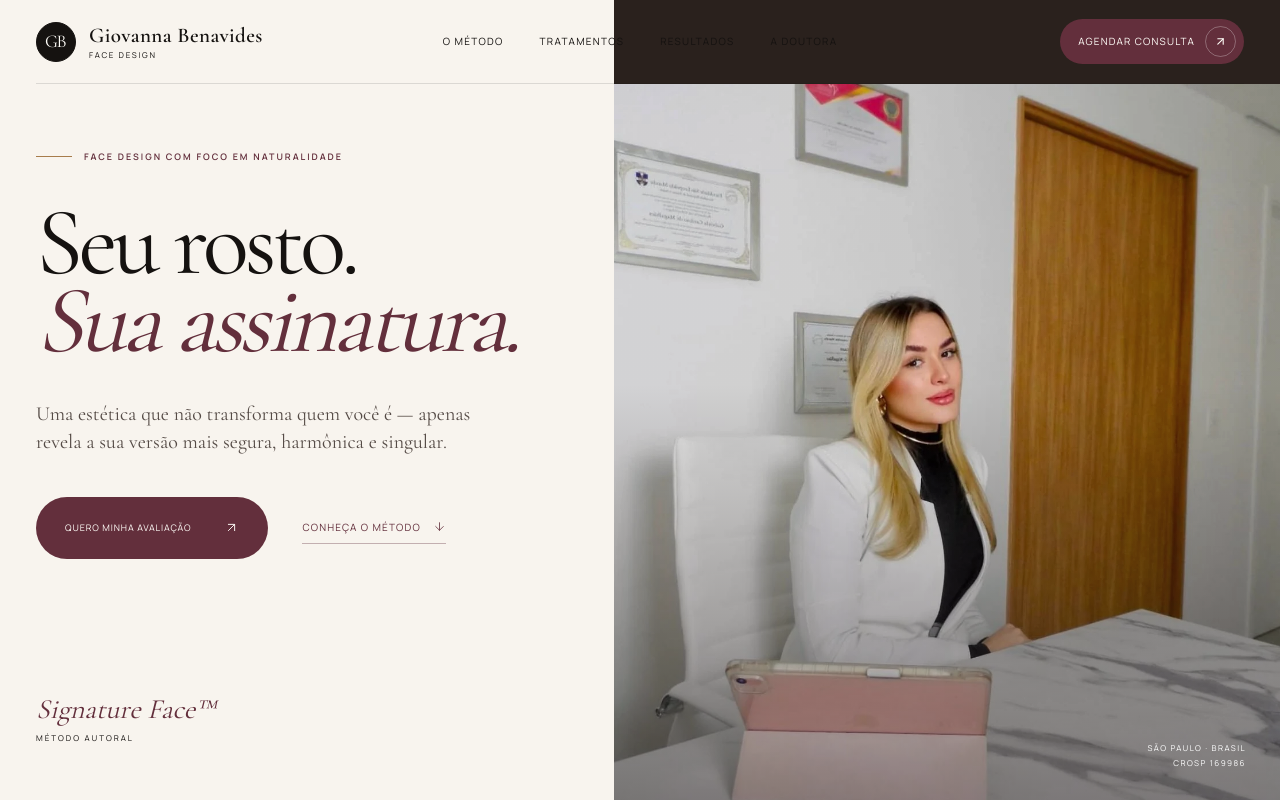
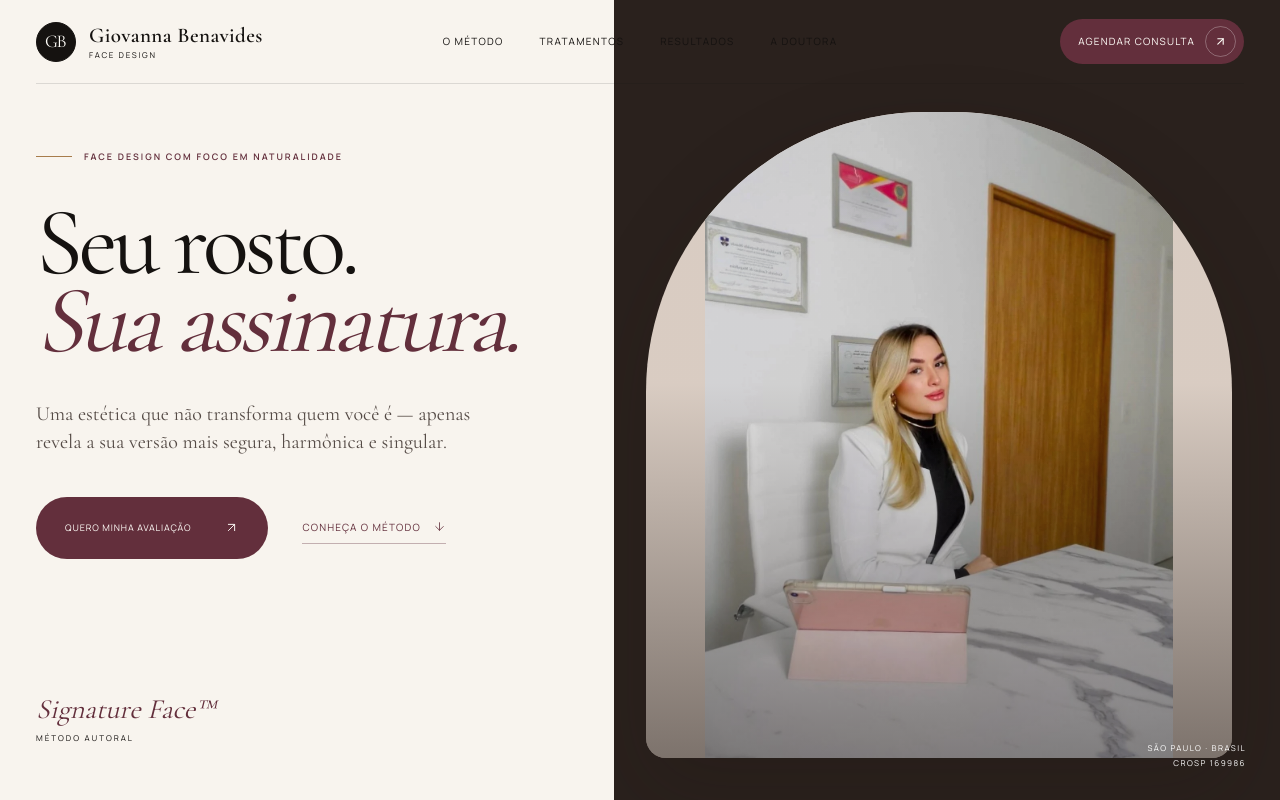
Before and after one commit to brunogbarbosa/dra-giovanna-benavides, a Next.js app: page / in a window 1280 px wide. Shown: the top 800 px of the page. Built offline with nearby package versions, Linux system fonts and the light colour scheme; no server answers.

Commit message:
fix: contain hero portrait within frame

```diff
--- a/app/globals.css
+++ b/app/globals.css
@@ -432,3 +432,35 @@ h1 em { color: var(--sage-dark); }
   .faq { padding-inline: 20px; }
   .mobile-booking { background: var(--sage-dark); border-radius: 999px; }
 }
+
+/* Keep the hero portrait fully framed and isolated from the copy. */
+.hero-copy { position: relative; z-index: 2; }
+.hero-visual {
+  z-index: 1;
+  overflow: hidden;
+  padding: 112px 48px 42px 32px;
+  display: flex;
+  align-items: stretch;
+  justify-content: center;
+}
+.hero-frame {
+  width: min(100%, 620px);
+  height: 100%;
+  border-radius: 280px 280px 20px 20px;
+  background: #ddd0c6;
+  box-shadow: 0 28px 80px rgba(28, 18, 14, .2);
+}
+.hero-frame img {
+  object-fit: contain;
+  object-position: center bottom;
+}
+
+@media (max-width: 900px) {
+  .hero-visual { min-height: 680px; padding: 36px 24px 28px; }
+  .hero-frame { width: min(100%, 520px); border-radius: 230px 230px 18px 18px; }
+}
+
+@media (max-width: 620px) {
+  .hero-visual { min-height: 590px; padding: 24px 18px; }
+  .hero-frame { border-radius: 190px 190px 14px 14px; }
+}
```
